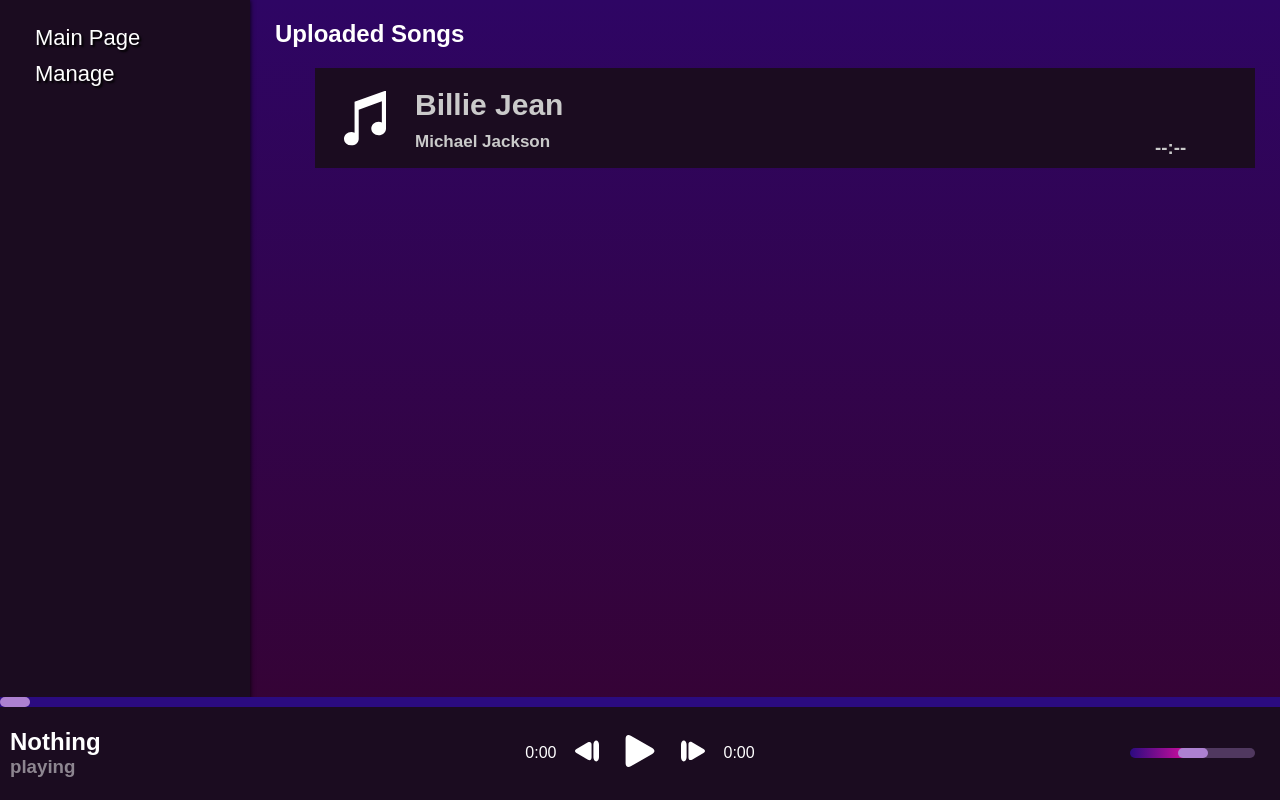
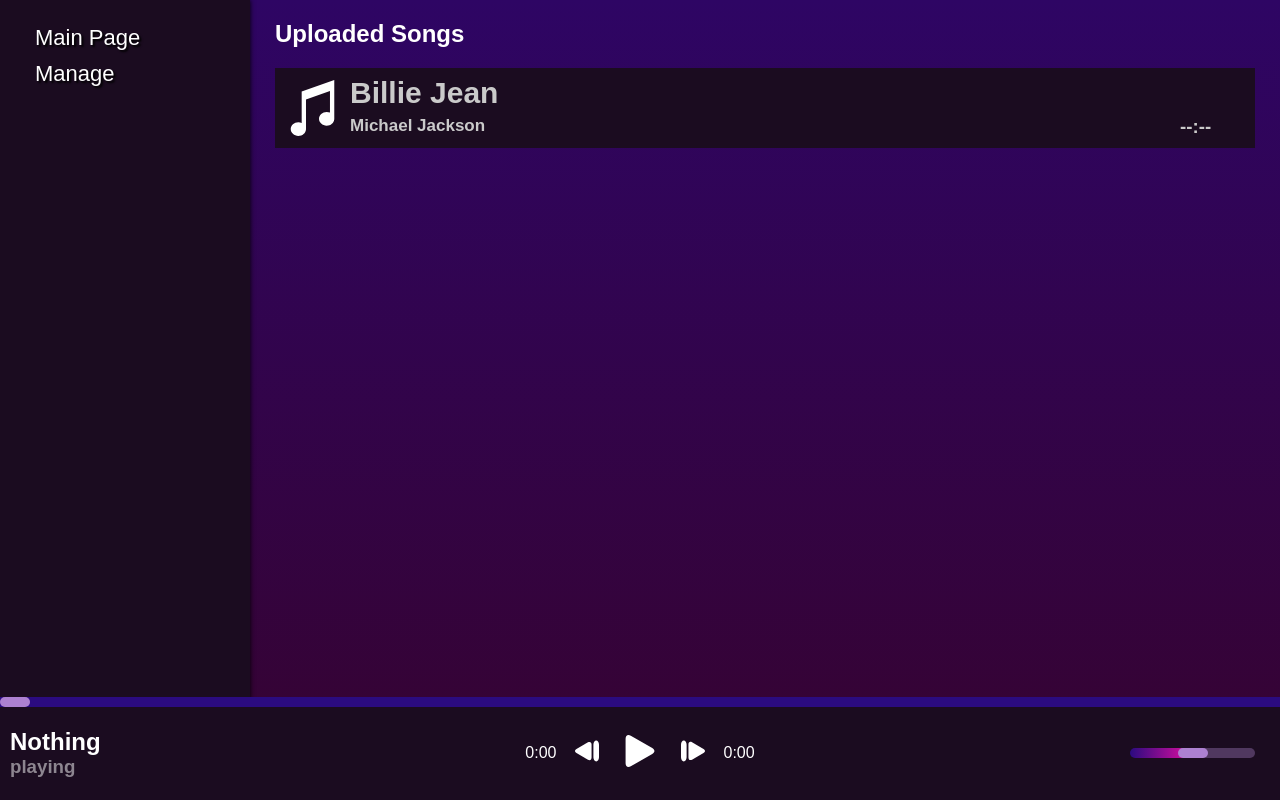
Before and after one commit to marcusmmmz/spotifds, a SvelteKit app: page / in a window 1280 px wide. Built offline with nearby package versions, Linux system fonts and the light colour scheme; what ipfs-core would draw is missing.

Commit message:
fix some irregularities

```diff
--- a/src/routes/+page.svelte
+++ b/src/routes/+page.svelte
@@ -114,10 +114,10 @@
 					}}
 				>
 					<div class="image">
-						<img style="transform: scale(0.55)" src="quavers-pair.svg" alt="back">
+						<img src={song.cid == $currentlyPlayingSong?.cid ? "play.svg" : "quavers-pair.svg"} alt="back">
 					</div>
 					<div class="title">
-						<h1>{song.title}</h1>
+						<h2>{song.title}</h2>
 					</div>
 					<div class="author">
 						<h2>{song.author}</h2>
@@ -132,6 +132,10 @@
 </div>
 
 <style>
+	ul {
+		padding-left: 0;
+	}
+
 	.song {
 		background-color: var(--primary-background-color);
 		margin-bottom: 5px;
@@ -139,8 +143,8 @@
 		grid-template-areas:
 			"icon title title"
 			"icon autor duration";
-		grid-template-columns: 100px auto 100px;
-		grid-template-rows: 50px 50px;
+		grid-template-columns: 75px auto 75px;
+		grid-template-rows: 40px 40px;
 		color: rgb(202, 202, 202);
 		text-overflow: clip;
 	}
@@ -156,9 +160,16 @@
 		height: 100%;
 	}
 
+	.song .image {
+		display: flex;
+		align-items: center;
+		justify-content: center;
+	}
+
 	img {
-		width: 100%;
-		height: 100%;
+		object-fit: scale-down;
+		width: 75%;
+		height: 75%;
 	}
 
 	.title {
@@ -171,9 +182,11 @@
 		align-self: center;
 	}
 
-	.title h1 {
+	.title h2 {
 		font-size: 30px;
 		margin-right: 10px;
+		margin-top: 8px;
+		text-overflow: ellipsis;
 	}
 
 	.author {
@@ -183,9 +196,14 @@
 
 	.author h2 {
 		font-size: 17px;
+		margin-top: 8px;
 	}
 
 	.time {
 		grid-area: duration;
 	}
+
+	.time h3 {
+		margin-top: 8px;
+	}
 </style>
```
